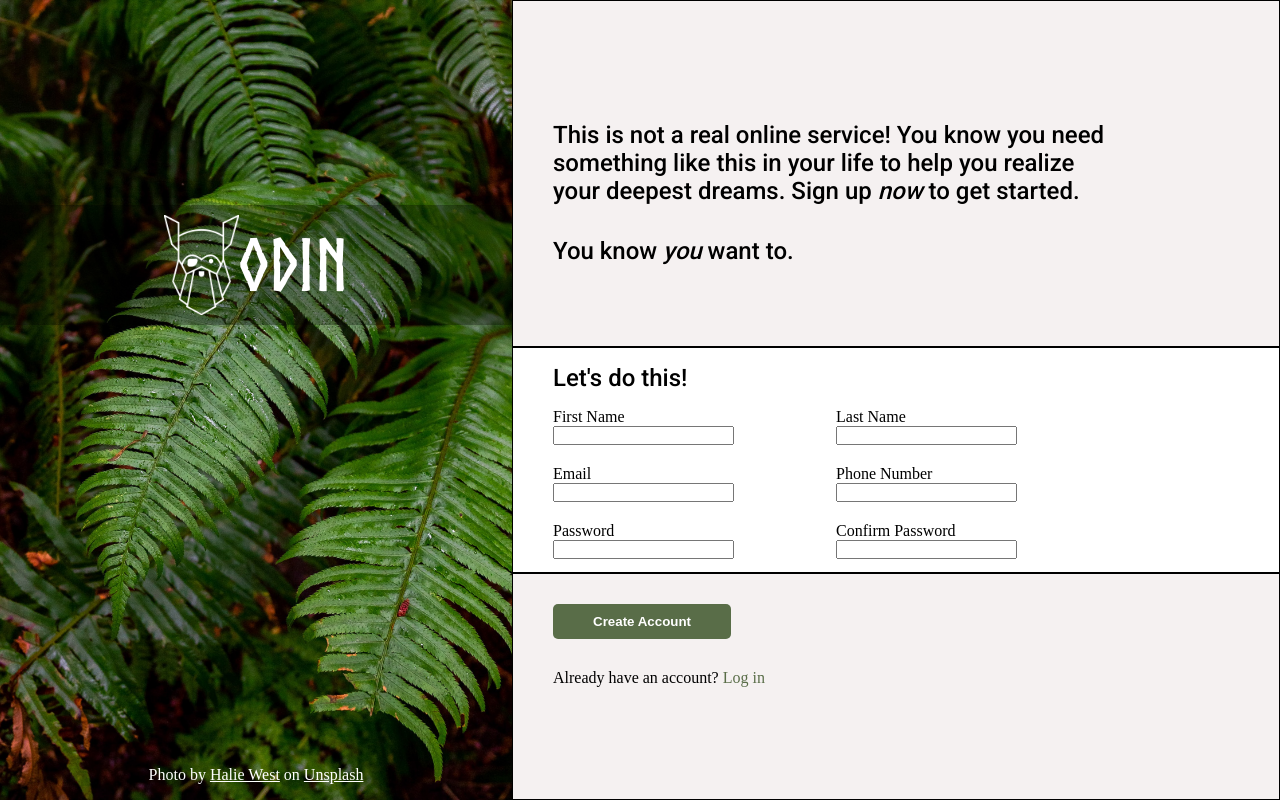
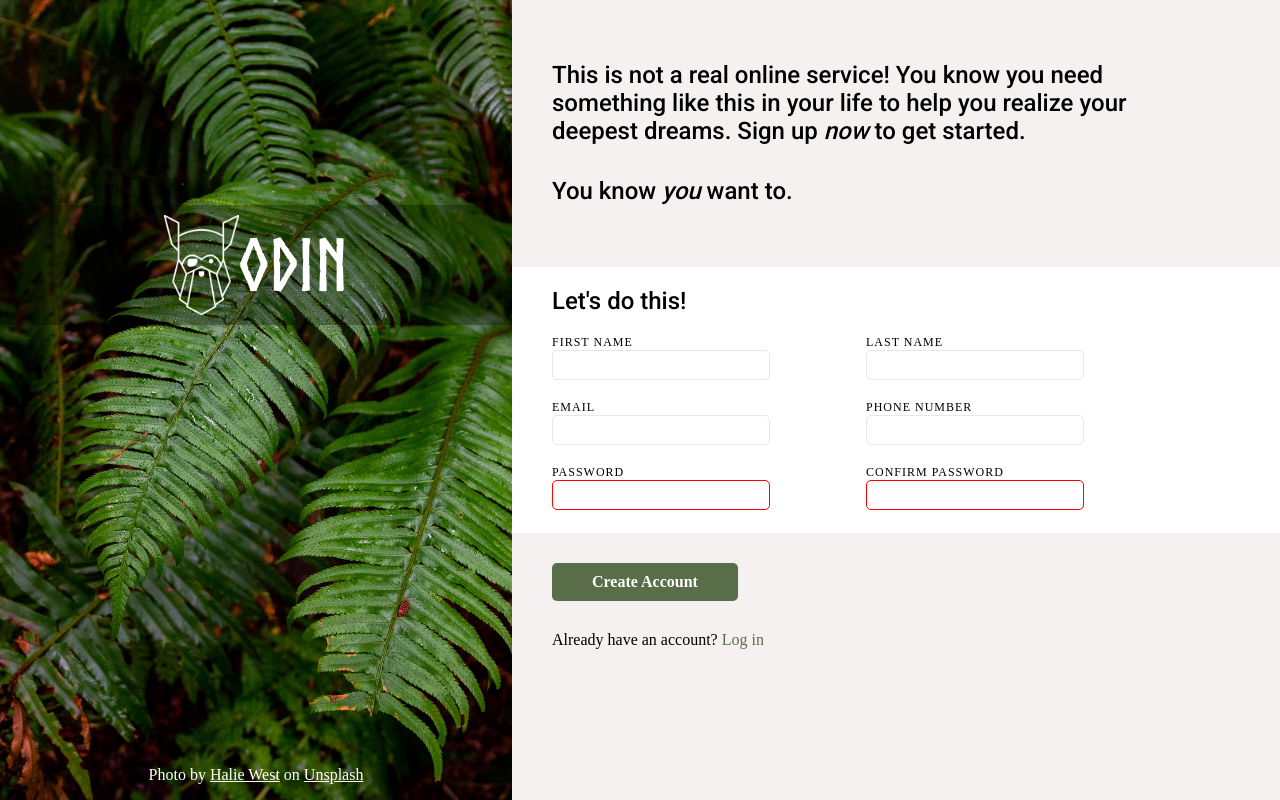
Before and after one commit to DarkBlueMoon/sign-up-form-old, a plain HTML site: page index.html in a window 1280 px wide. Drawn offline with Linux system fonts and the light colour scheme.

Commit message:
Form styling

```diff
--- a/index.html
+++ b/index.html
@@ -26,9 +26,11 @@
     <!-- Right side -->
     <div id="content">
       <section class="intro">
-        <p>This is not a real online service! You know you need something like this in your life to help you realize
-          your deepest dreams. Sign up <span class="italic">now</span> to get started.</p>
-        <p>You know <span class="italic">you</span> want to.</p>
+        <div class="intro-text">
+          <p>This is not a real online service! You know you need something like this in your life to help you realize
+            your deepest dreams. Sign up <span class="italic">now</span> to get started.</p>
+          <p>You know <span class="italic">you</span> want to.</p>
+        </div>
       </section>
       <section class="form-container">
         <p>Let's do this!</p>
@@ -61,12 +63,12 @@
           <div class="row">
             <div class="item">
               <label for="password">Password</label>
-              <input type="password" id="password" name="password">
+              <input type="password" id="password" name="password" class="error">
             </div>
 
             <div class="item">
               <label for="password_confirm">Confirm Password</label>
-              <input type="password" id="password_confirm" name="password_confirm">
+              <input type="password" id="password_confirm" name="password_confirm" class="error">
             </div>
           </div>
         </form>
--- a/style.css
+++ b/style.css
@@ -18,6 +18,12 @@
 #container {
   display: flex;
   height: 100vh;
+}
+
+button,
+input {
+  font-family: inherit;
+  font-size: 100%;
 }
 
 /* LOGO STYLING */
@@ -73,8 +79,8 @@
 #content > section {
   flex: 1;
   padding-left: 40px;
-  padding-right: 160px;
-  border: 1px solid black;
+  padding-right: 100px;
+  /* border: 1px solid black; */
 }
 
 .intro,
@@ -85,21 +91,29 @@
 }
 
 .intro {
-  padding-top: 120px;
+  display: flex;
+  align-items: center;
 }
 
-.intro > p {
+.intro-text p:last-of-type {
+  padding-top: 2rem;
+}
+
+/* .intro > p {
   padding-bottom: 2rem;
-}
+} */
 
 /* FORM STYLING */
 
 .form-container p {
-  padding: 16px 0;
+  padding: 20px 0;
 }
 
 .form-container {
   background-color: white;
+  display: flex;
+  flex-direction: column;
+  /* justify-content: center; */
 }
 
 .form {
@@ -117,8 +131,27 @@
   flex: 1;
 }
 
-label {
+.form label {
   display: block;
+  text-transform: uppercase;
+  font-size: 0.75rem;
+  letter-spacing: 1px;
+}
+
+.form input {
+  border: 1px solid #e5e7eb;
+  padding: 5px 8px;
+  border-radius: 5px;
+}
+
+.form input:focus {
+  outline: none;
+  border: 1px solid blue;
+  box-shadow: 0 0 10px #e5e7eb;
+}
+
+.form .error {
+  border-color: red;
 }
 
 /* SIGN UP STYLING */
@@ -130,6 +163,7 @@ label {
   border: none;
   font-weight: bold;
   margin: 30px 0;
+  cursor: pointer;
 }
 
 .signup p a {
```
